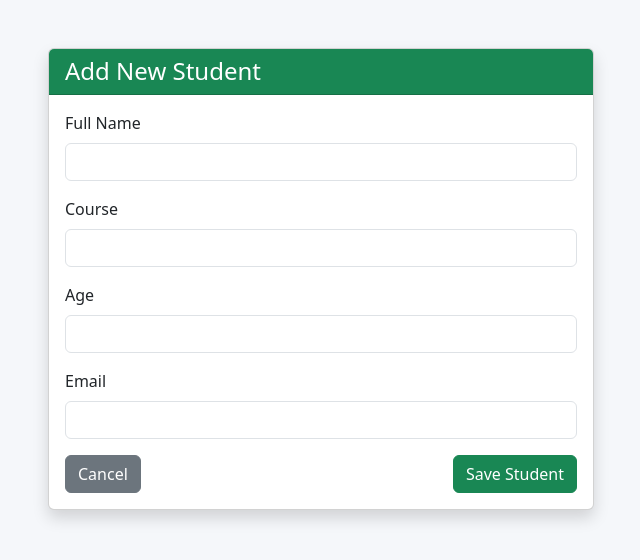
After one commit to Ghost-monger/GROUPB, a Django app: page /addstudent/ in a window 1280 px wide. The commit adds this page. Shown: the top 560 px of the page, without its empty margins (319-959 px from the left). Run offline with Django 5.2, Linux system fonts and the light colour scheme.

Commit message:
second commit

```diff
--- /dev/null
+++ b/Dashboard/templates/add_student.html
@@ -0,0 +1,59 @@
+{% load static %}
+<!DOCTYPE html>
+<html lang="en">
+<head>
+    <meta charset="UTF-8">
+    <title>Add Student</title>
+    <link href="https://cdn.jsdelivr.net/npm/bootstrap@5.3.0/dist/css/bootstrap.min.css" rel="stylesheet">
+    <link rel="stylesheet" href="{% static 'css/main.css'%}">
+</head>
+<body>
+
+<div class="container mt-5">
+    <div class="row justify-content-center">
+        <div class="col-md-6">
+
+            <div class="card shadow">
+                <div class="card-header bg-success text-white">
+                    <h4 class="mb-0">Add New Student</h4>
+                </div>
+
+                <div class="card-body">
+                    <form method="POST">
+                        {% csrf_token %}
+
+                        <div class="mb-3">
+                            <label class="form-label">Full Name</label>
+                            <input type="text" name="name" class="form-control" required>
+                        </div>
+
+                        <div class="mb-3">
+                            <label class="form-label">Course</label>
+                            <input type="text" name="course" class="form-control" required>
+                        </div>
+
+                        <div class="mb-3">
+                            <label class="form-label">Age</label>
+                            <input type="number" name="age" class="form-control" required>
+                        </div>
+
+                        <div class="mb-3">
+                            <label class="form-label">Email</label>
+                            <input type="email" name="email" class="form-control" required>
+                        </div>
+
+                        <div class="d-flex justify-content-between">
+                            <a href="{% url 'dashboard' %}" class="btn btn-secondary">Cancel</a>
+                            <button type="submit" class="btn btn-success">Save Student</button>
+                        </div>
+
+                    </form>
+                </div>
+            </div>
+
+        </div>
+    </div>
+</div>
+
+</body>
+</html>
--- a/Dashboard/templates/dashboard.html
+++ b/Dashboard/templates/dashboard.html
@@ -17,7 +17,7 @@
         <div class="collapse navbar-collapse">
             <ul class="navbar-nav ms-auto">
                 <li class="nav-item"><a class="nav-link" href="#">Dashboard</a></li>
-                <li class="nav-item"><a class="nav-link" href="#">Add Student</a></li>
+                <li class="nav-item"><a class="nav-link" href="{% url 'add_student' %}">Add Student</a></li>
                 <li class="nav-item"><a class="nav-link" href="#">Reports</a></li>
                 <li class="nav-item"><a class="nav-link" href="#">Settings</a></li>
             </ul>
@@ -31,7 +31,7 @@
     <p class="text-muted">Manage all student data easily.</p>
 
     <div class="mb-3">
-        <a href="#" class="btn btn-success">+ Add New Student</a>
+        <a href="{% url 'add_student' %}" class="btn btn-success">+ Add New Student</a>
     </div>
 
     <!-- Example Student Cards -->
--- a/Dashboard/urls.py
+++ b/Dashboard/urls.py
@@ -21,5 +21,6 @@ from Dashboard import views
 
 urlpatterns = [
     path('admin/', admin.site.urls),
-    path('', views.dashboard, name='dashboard')
+    path('', views.dashboard, name='dashboard'),
+    path('addstudent/',views.add_student, name='add_student')
 ]
--- a/Dashboard/views.py
+++ b/Dashboard/views.py
@@ -3,3 +3,5 @@ from django.shortcuts import render
 # Create your views here.
 def dashboard(request):
     return render(request, 'dashboard.html')
+def add_student(request):
+    return render(request, 'add_student.html')
```
